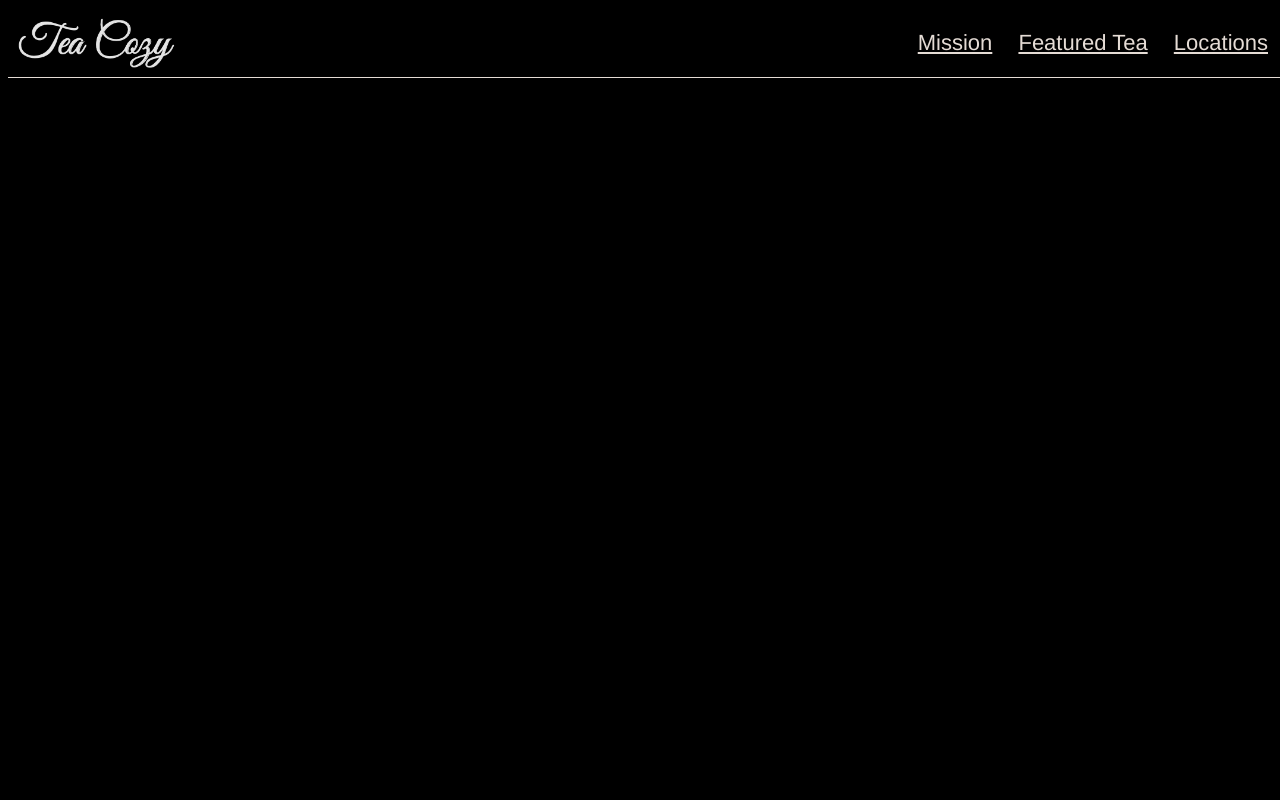
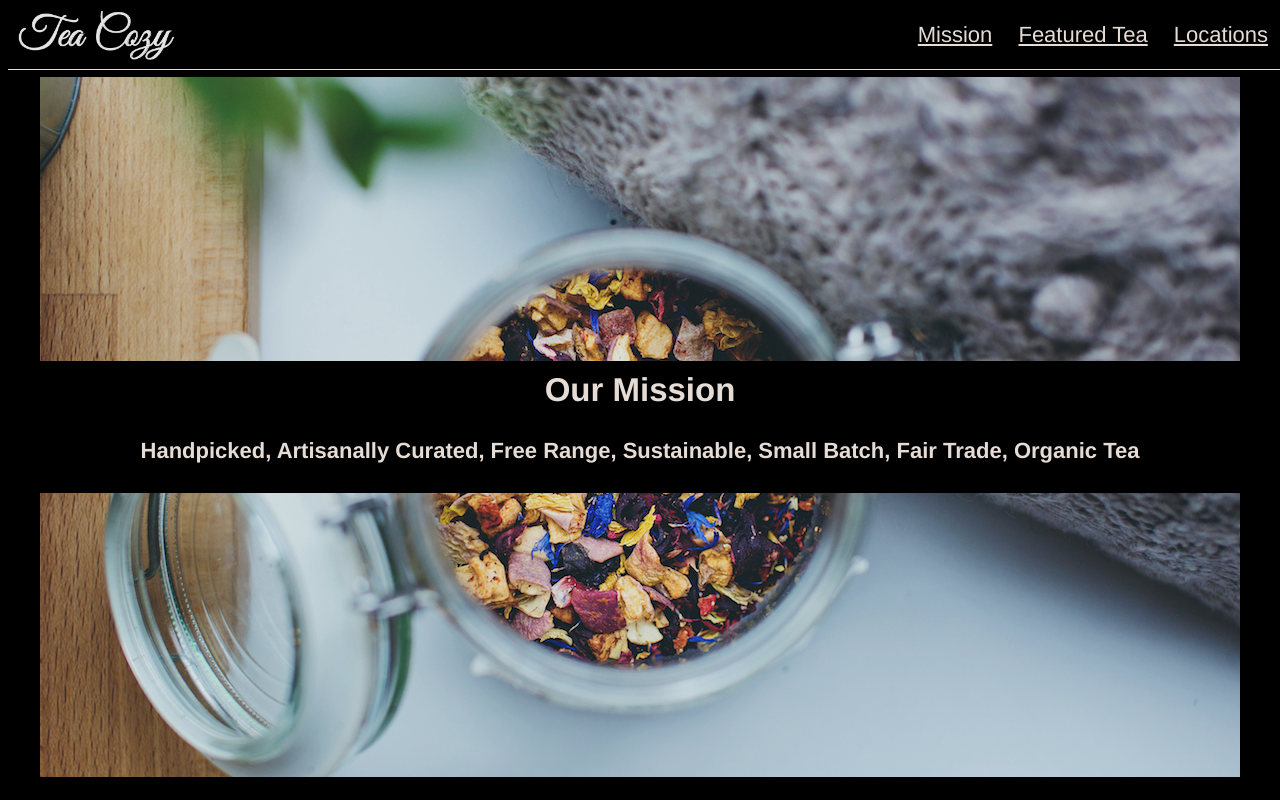
Before and after one commit to andy6491/Tea-cozy, a plain HTML site: page index.html in a window 1280 px wide. Drawn offline with Linux system fonts and the light colour scheme.

Commit message:
Adding mission.

```diff
--- a/index.html
+++ b/index.html
@@ -14,5 +14,13 @@
         <span><a href="#location">Locations</a></span>
       </nav>
     </header>
+    <div class="main">
+      <div id="mission">
+        <div class="container">
+          <h2>Our Mission</h2>
+          <h4>Handpicked, Artisanally Curated, Free Range, Sustainable, Small Batch, Fair Trade, Organic Tea</h4>
+        </div>
+      </div>
+    </div>
   </body>
 </html>
--- a/resources/css/style.css
+++ b/resources/css/style.css
@@ -9,13 +9,16 @@ body {
 
 /*header*/
 header {
-  display:flex;
+  display: flex;
   width: 100%;
   height: 69px;
   position: fixed;
   border-bottom: 1px solid seashell;
   justify-content: space-between;
   align-items: center;
+  z-index: 1;
+  top: 0;
+  background-color: black;
 }
 
 .logo {
@@ -35,3 +38,30 @@ nav a{
   margin-right: 10px;
   padding-right: 10px;
 }
+
+/*main content*/
+.main {
+  padding-top: 69px;
+  display: flex;
+  justify-content: center;
+}
+
+#mission {
+  background-image: url('../../resources/images/img-mission-background.jpg');
+  width: 1200px;
+  height: 700px;
+  display: flex;
+  align-items: center;
+  flex-wrap: wrap;
+  justify-content: center;
+}
+
+h2 {
+  padding-top: 10px;
+  margin: 0;
+}
+
+.container {
+  background-color: black;
+  width: 100%;
+}
```
